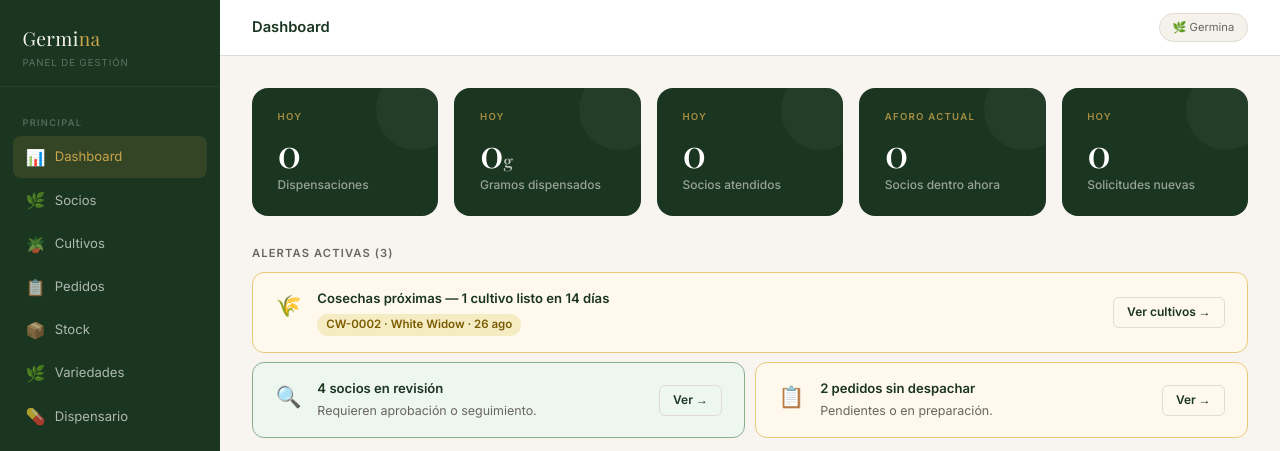
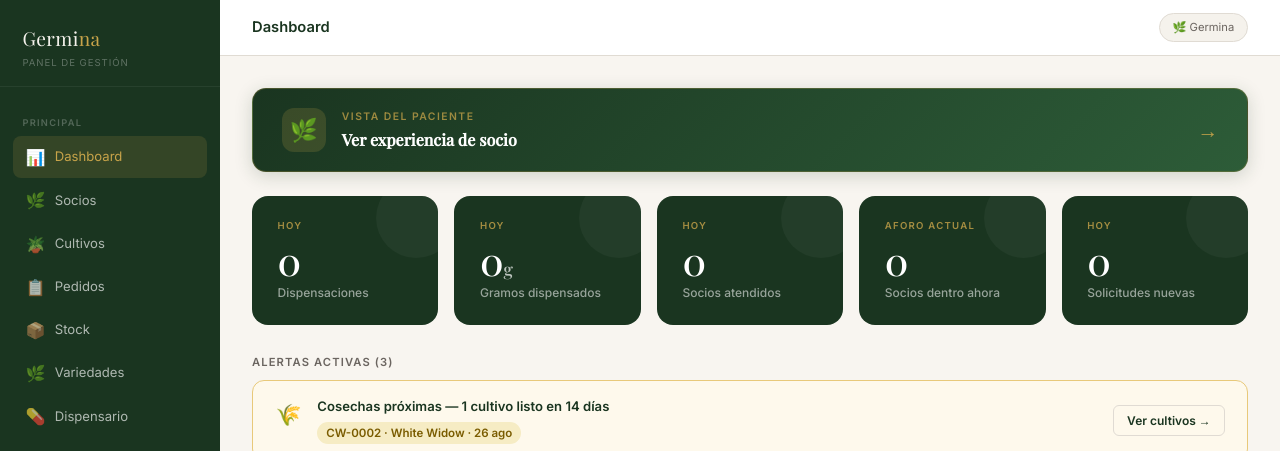
Before and after one commit to gabrielcopiz/germina-app, a Flask app: page /admin/dashboard in a window 1280 px wide. Shown: the top 451 px of the page. Run offline with Flask 3, Linux system fonts and the light colour scheme; the visitor is signed in with stand-in values (Sample User, id 1); data comes from the database, SQL or seed files in the repository; tables that the repository leaves empty hold one stand-in row (values such as "Sample post").

Commit message:
Add 'Ver experiencia de socio' button in dashboard linking to first socio portal

```diff
--- a/app.py
+++ b/app.py
@@ -796,6 +796,17 @@ def admin_logout():
     session.clear()
     return redirect(url_for('admin_login'))
 
+@app.route('/admin/ver-socio')
+@login_required
+def admin_ver_socio():
+    db = get_db()
+    s = db.execute("SELECT token FROM socios WHERE etapa='activo' ORDER BY id LIMIT 1").fetchone()
+    if not s:
+        s = db.execute("SELECT token FROM socios ORDER BY id LIMIT 1").fetchone()
+    if s:
+        return redirect(url_for('portal', token=s['token']))
+    return redirect(url_for('admin_socios'))
+
 @app.route('/admin')
 @app.route('/admin/dashboard')
 @login_required
--- a/templates/admin/dashboard.html
+++ b/templates/admin/dashboard.html
@@ -90,6 +90,23 @@
 {% endblock %}
 
 {% block content %}
+
+<!-- ══ BOTÓN EXPERIENCIA SOCIO ══ -->
+<a href="{{ url_for('admin_ver_socio') }}" target="_blank" style="
+  display:flex;align-items:center;justify-content:space-between;
+  background:linear-gradient(135deg,var(--green-deep) 0%,var(--green-mid) 100%);
+  border-radius:14px;padding:1.2rem 1.8rem;margin-bottom:1.5rem;
+  text-decoration:none;border:1px solid rgba(200,164,74,0.25);
+  box-shadow:0 4px 18px rgba(26,53,32,0.18);">
+  <div style="display:flex;align-items:center;gap:1rem;">
+    <div style="width:44px;height:44px;border-radius:12px;background:rgba(200,164,74,0.18);display:flex;align-items:center;justify-content:center;font-size:1.4rem;">🌿</div>
+    <div>
+      <div style="font-size:0.65rem;font-weight:700;letter-spacing:0.14em;text-transform:uppercase;color:rgba(200,164,74,0.75);margin-bottom:0.2rem;">Vista del paciente</div>
+      <div style="font-size:1rem;font-weight:700;color:#fff;font-family:'Playfair Display',serif;">Ver experiencia de socio</div>
+    </div>
+  </div>
+  <div style="color:rgba(200,164,74,0.9);font-size:1.3rem;">→</div>
+</a>
 
 <!-- ══ BARRA DE HOY ══ -->
 <div class="hoy-grid" style="grid-template-columns:repeat(5,1fr);">
```
